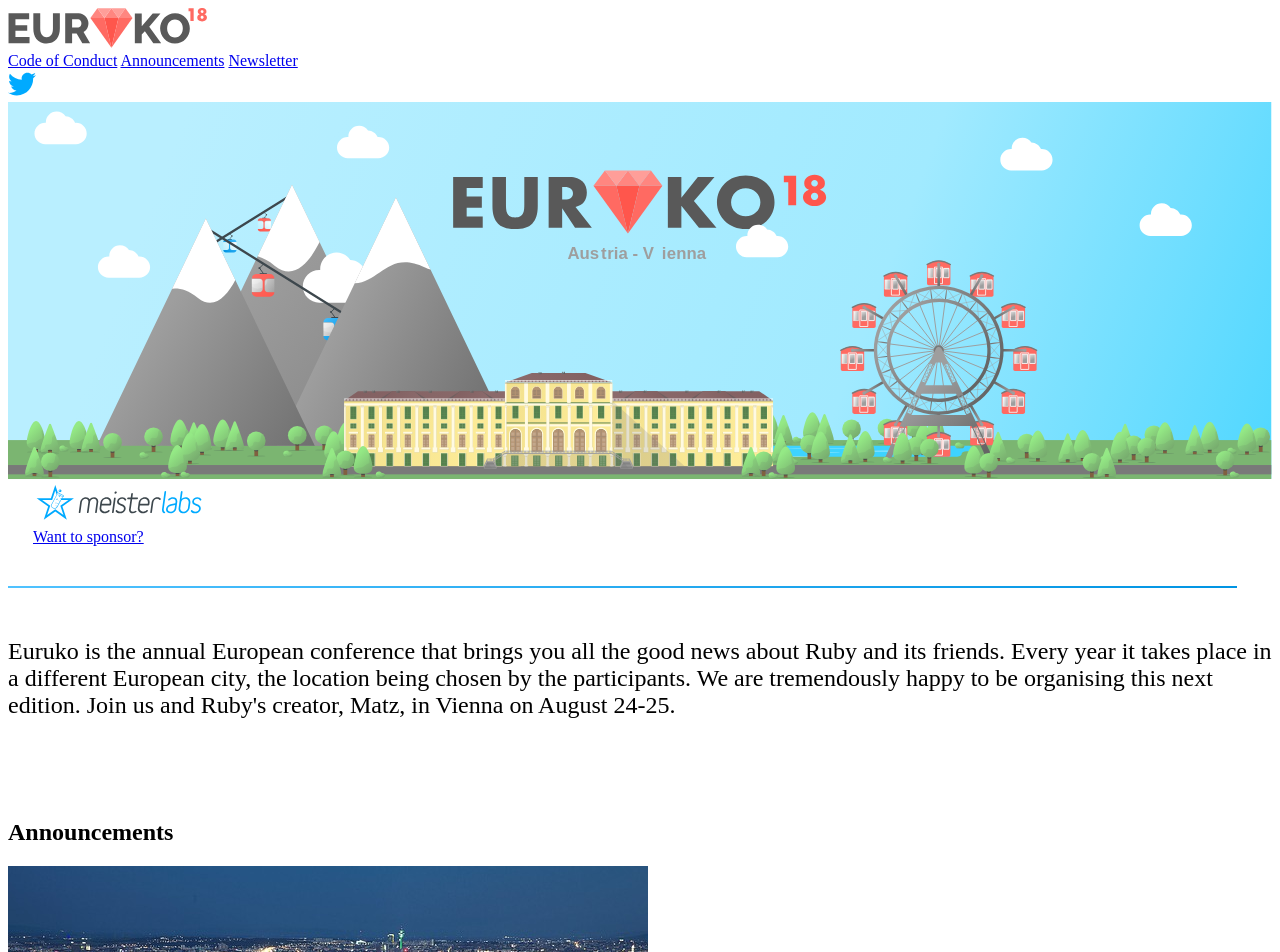
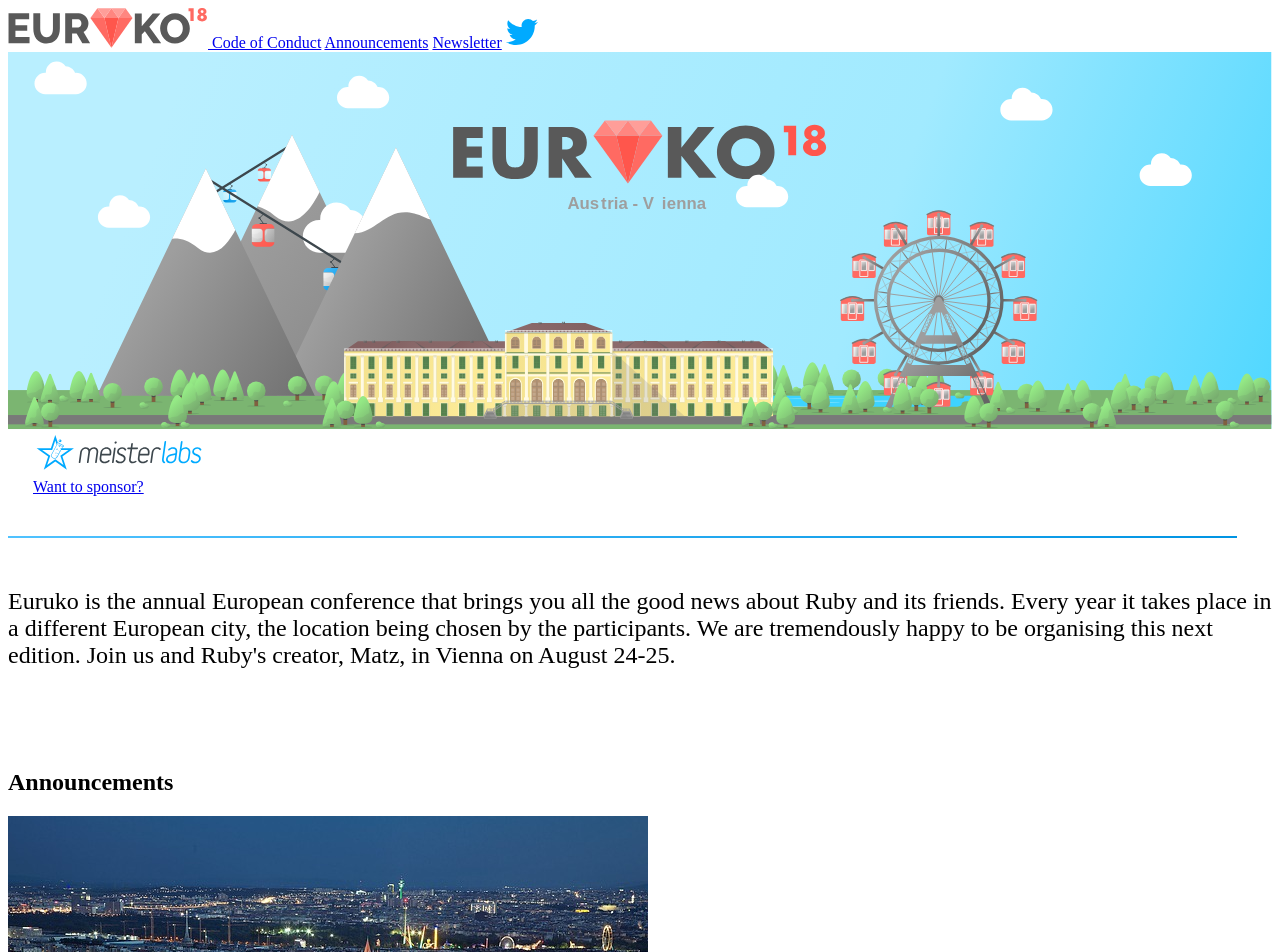
Before and after one commit to euruko/euruko2018.github.io, a Jekyll site: the page built from index.html, in a window 1280 px wide. Shown: the top 952 px of the page. Built offline with Jekyll 4.4.1, drawn with Linux system fonts in a browser that asks for light colours.

Commit message:
Add navigation html

```diff
--- a/_includes/navigation.html
+++ b/_includes/navigation.html
@@ -1,21 +1,19 @@
-<nav class="h-flex-row">
-    <!-- Header with menu & graphic -->
-    <a href="/">
-        <img src="/assets/images/logo.svg" width="200" height="40" />
-    </a>
 
-    <div row grow class="menu h-hidden-phone">
-        <a href="/coc">Code of Conduct</a>
-        <a href="/#announcements">Announcements</a>
-        <a href="/#newsletter">Newsletter</a>
-    </div>
 
-    <div row class="social-buttons h-hidden-phone">
-        <!--<a href="https://facebook.com">
-          <div><img src="/assets/images/services/facebook.svg" width="28" height="28" /></div>
-        </a>-->
-        <a href="https://twitter.com/euruko">
-            <img src="/assets/images/services/twitter.svg" width="28" height="28" />
+<view class="navigation">
+    <view class="navigation-wrapper">
+        <a href="/" class="h-flex">
+            <img src="/assets/images/logo.svg" width="200" height="40" />
         </a>
-    </div>
-</nav>
+        <view class="menu">
+            <a href="/coc">Code of Conduct</a>
+            <a href="/#announcements">Announcements</a>
+            <a href="/#newsletter">Newsletter</a>
+        </view>
+        <view class="social-links">
+            <a href="https://twitter.com/euruko">
+                <img src="/assets/images/services/twitter.svg"/>
+            </a>
+        </view>
+    </view>
+</view>
```
